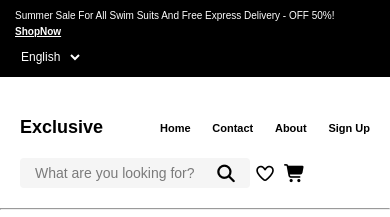
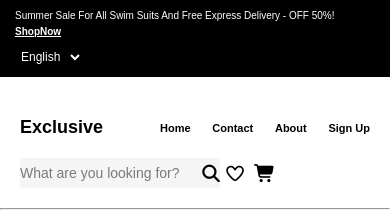
Before and after one commit to moaazhassan4819/card, a plain HTML site: page index.html in a window 390 px wide. Shown: the top 217 px of the page. Drawn offline with Linux system fonts and the light colour scheme.

Commit message:
few changes

```diff
--- a/style.css
+++ b/style.css
@@ -58,6 +58,7 @@ body{
     justify-content: space-between;
     align-items: center;
     padding: 40px 90px 20px;
+    overflow: hidden;
 }
 
 .header .exculsive{
@@ -505,7 +506,7 @@ body{
         padding: 40px 20px 20px;
     }
     .header .search{
-        padding-right: 10px;
+        padding-right: 20px;
     }
     .header .search .input i {
         font-size: 16px;
@@ -514,7 +515,8 @@ body{
         font-size: 16px;
     }
     .header .search .input {
-        width: 230px;
+        width: 200px;
+        padding: 0px;
     }
     .header .search .input input {
         font-size: 14px;
```
